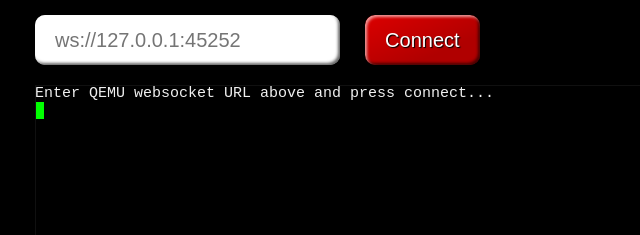
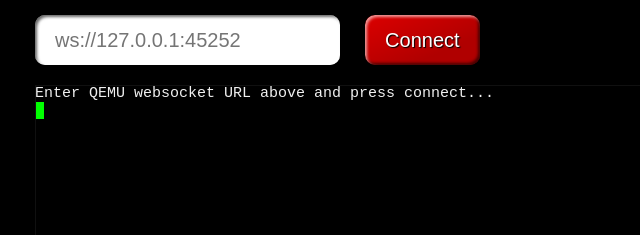
Before and after one commit to ddiss/stermie, a plain HTML site: page index.html in a window 1280 px wide. Shown: the top 235 px of the page, 0-640 px from the left. Drawn offline with Linux system fonts and the light colour scheme.

Commit message:
css: inverse shadow for ws url text box
When it comes to UI design, I have no idea what I'm doing...
It currently looks like a button, which can be a bit confusing.

Signed-off-by: David Disseldorp <ddiss@suse.de>

```diff
--- a/style.css
+++ b/style.css
@@ -38,8 +38,8 @@ body {
     font-size: 20px;
     text-align: left;
     border-radius: 10px;
-    box-shadow: inset 2px 2px 3px rgba(255, 255, 255, .6),
-                inset -2px -2px 3px rgba(0, 0, 0, .6);
+    box-shadow: inset -2px -2px 3px rgba(255, 255, 255, .6),
+                inset 2px 2px 3px rgba(0, 0, 0, .6);
 }
 
 /* button */
```
